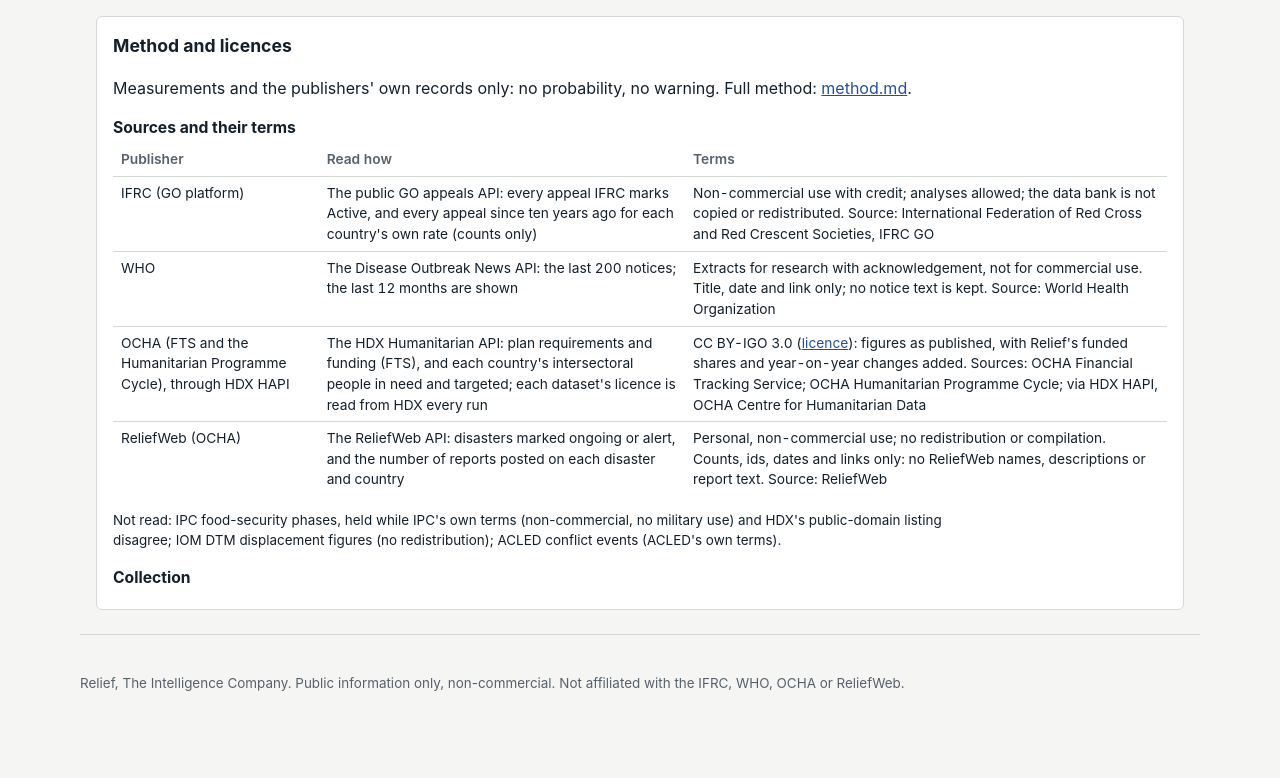
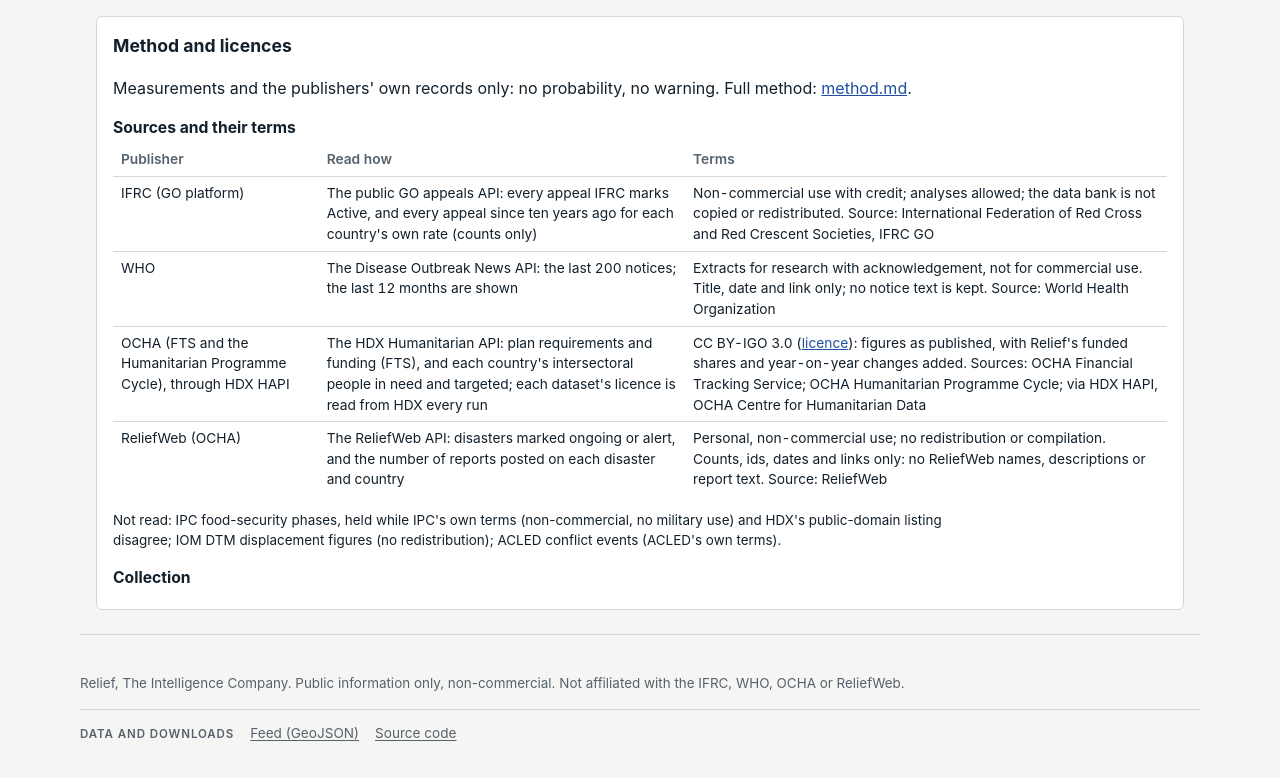
Before and after one commit to metacog-osint/relief, a plain HTML site: page site_src/index.html in a window 1280 px wide. Shown: the part 1476-2254 px from the top of the page. Before the commit the page ends 2206 px from the top, so only its background shows below. Drawn offline with Linux system fonts and the light colour scheme; no server answers.

Commit message:
Move the feed link from the header to a footer row, add feed discovery link (ideas#84) (#13)
Co-authored-by: Claude Sonnet 5.5 <noreply@anthropic.com>

```diff
--- a/site_src/index.html
+++ b/site_src/index.html
@@ -10,6 +10,7 @@
 <link rel="stylesheet" href="tic-nav.css">
 <link rel="stylesheet" href="tic-tabs.css">
 <link rel="stylesheet" href="tic-fold.css">
+<link rel="alternate" type="application/geo+json" title="Relief feed (GeoJSON)" href="data/feed.geojson">
 <script src="tic-time.js"></script>
 <script src="tic-nav.js" defer data-current="relief"></script>
 </head>
@@ -18,7 +19,6 @@
   <div class="wrap top-row">
     <div class="brand"><strong>Relief</strong><span class="muted">The Intelligence Company</span></div>
     <nav class="top-nav" aria-label="Data and method">
-      <a href="data/feed.geojson">Feed</a>
       <a href="#method">Method</a>
       <span id="time-settings"></span>
     </nav>
@@ -186,6 +186,9 @@
 <footer class="wrap foot small muted">
   <p>Relief, The Intelligence Company. Public information only, non-commercial. Not
     affiliated with the IFRC, WHO, OCHA or ReliefWeb.</p>
+  <nav class="tic-data" aria-label="Data and downloads"><span class="tic-data-k">Data and downloads</span>
+    <a href="data/feed.geojson">Feed (GeoJSON)</a>
+    <a href="https://github.com/metacog-osint/relief">Source code</a></nav>
 </footer>
 <script src="tic-tabs.js"></script>
 <script src="tic-fold.js"></script>
--- a/site_src/style.css
+++ b/site_src/style.css
@@ -146,3 +146,11 @@ dl.facts dd { margin: 0; min-width: 0; overflow-wrap: anywhere; }
 .terms dl { margin: 4px 0 0; }
 .terms dt { font-weight: 600; margin-top: 8px; }
 .terms dd { margin: 2px 0 0 0; color: var(--muted); }
+
+/* Footer row for data and code links (hub tic-shell.css v1.1, ideas#84), in Relief's colours */
+.tic-data { display: flex; flex-wrap: wrap; align-items: center; gap: 4px 16px; margin: 16px 0 8px; padding-top: 12px;
+  border-top: 1px solid var(--border); font-size: 0.85rem; line-height: 1.4; }
+.tic-data-k { font-size: 0.72rem; font-weight: 600; letter-spacing: 0.08em; text-transform: uppercase; color: var(--muted); }
+.tic-data a { display: inline-flex; align-items: center; min-height: 24px; color: inherit; text-decoration: underline; text-underline-offset: 2px; }
+.tic-data a:focus-visible { outline: 2px solid currentColor; outline-offset: 2px; }
+@media (max-width: 760px) { .tic-data { gap: 2px 14px; } .tic-data-k { flex-basis: 100%; } }
```
